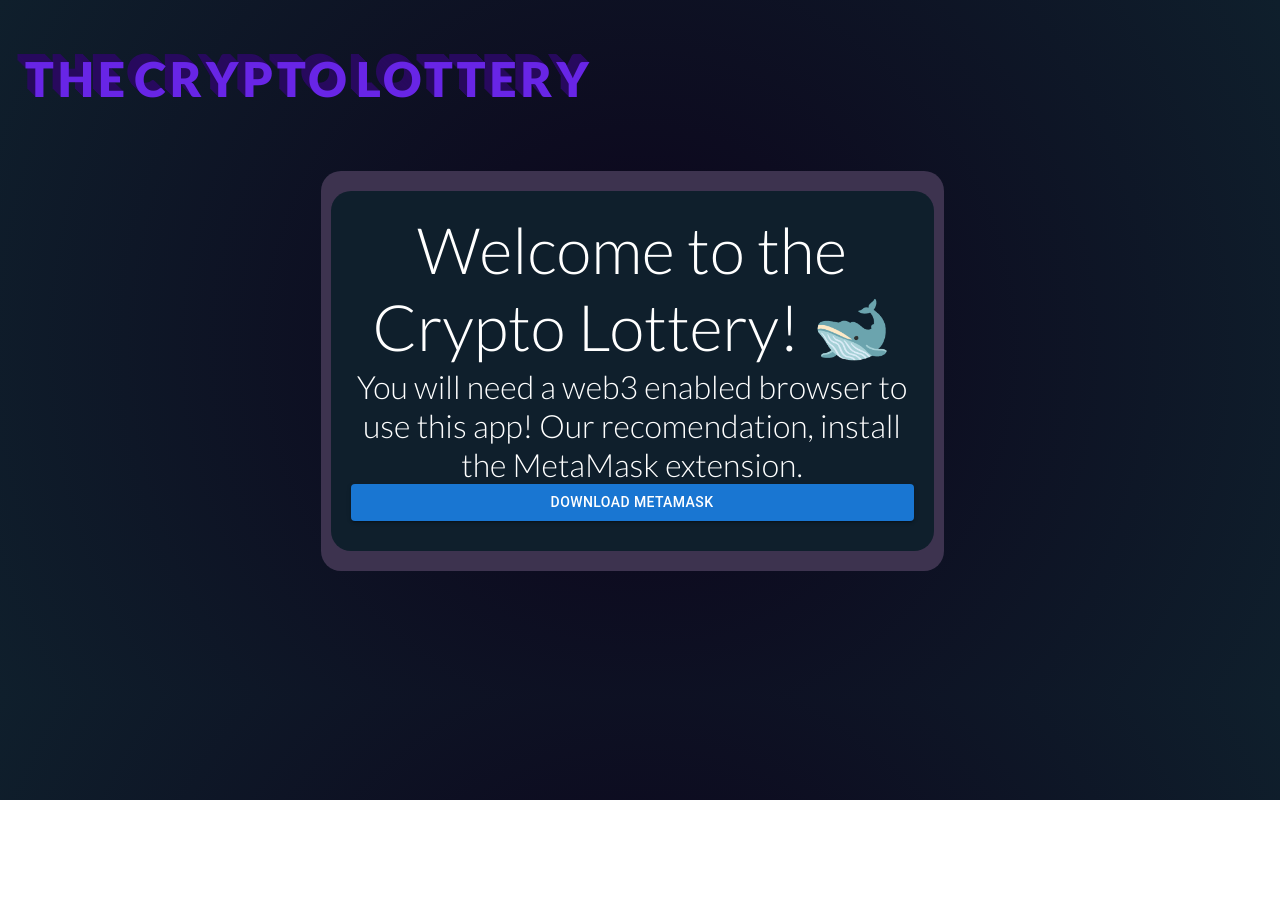
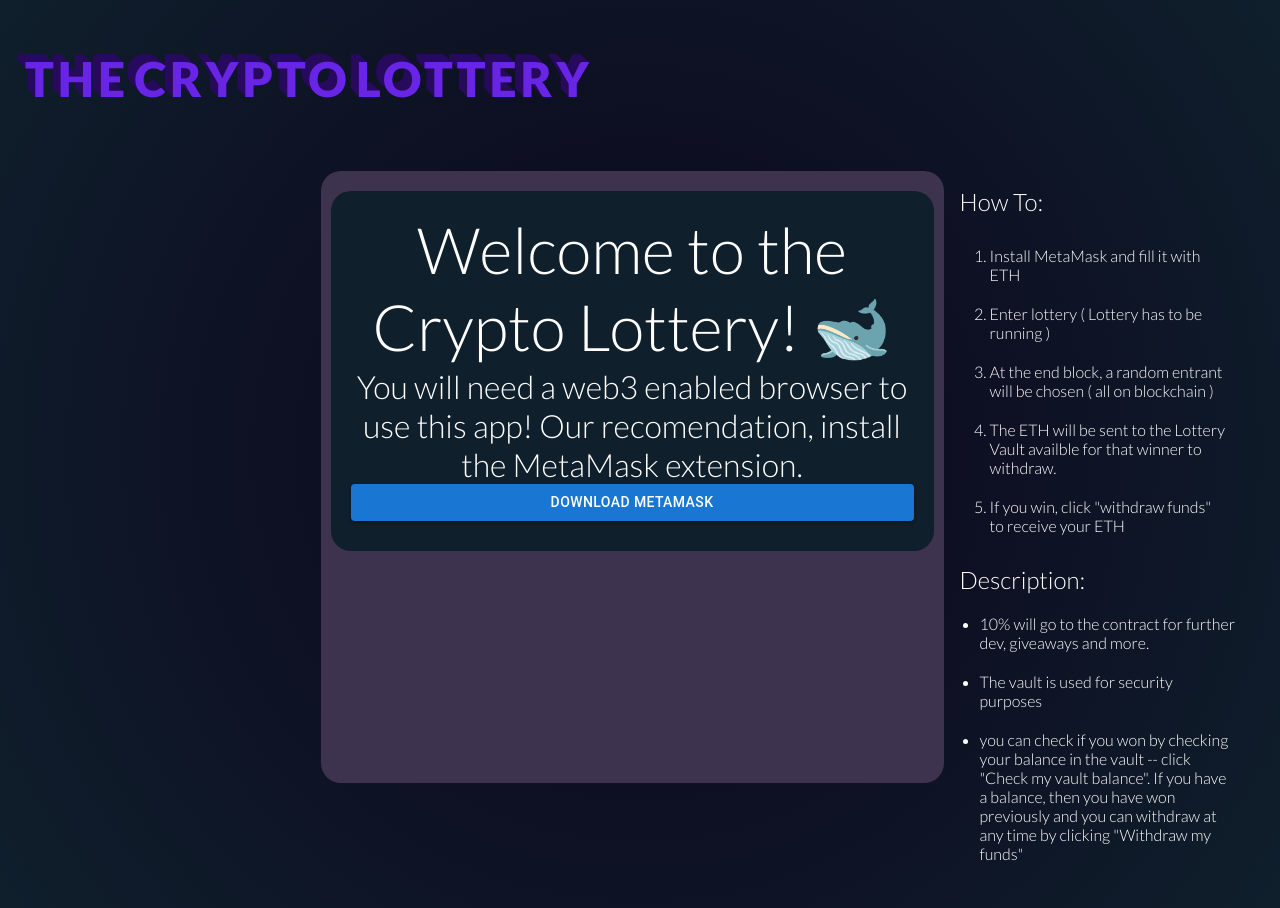
Before and after one commit to chrislikescode/MakeAWhale, a React (Create React App) app: page / in a window 1280 px wide. Before the commit the page ends 800 px from the top, so only its background shows below. Built offline with nearby package versions, Linux system fonts and the light colour scheme; the HTML template or start-up script is replaced by a standard one.

Commit message:
add how to to NoWeb3

```diff
--- a/src/components/NoWeb3.js
+++ b/src/components/NoWeb3.js
@@ -3,7 +3,7 @@ import Grid from '@mui/material/Grid/';
 import Button from '@mui/material/Button';
 
 import Header from './Header';
-
+import HowTo from './HowTo';
 
 export class NoWeb3 extends Component {
 
@@ -20,6 +20,7 @@ export class NoWeb3 extends Component {
             <Header/>
             <Grid container spacing={2} direction="row-reverse">
                 <Grid item xs={12} sm={12} md={3}>
+                    <HowTo/>
                 </Grid>
                 <Grid item id="NoWeb3Item" xs={12} sm={12} md={6}>
                     <div id="NoWeb3Div" className="flex">
```
